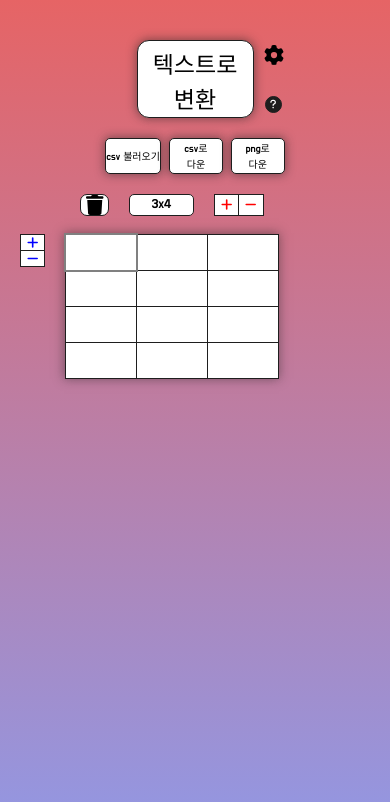
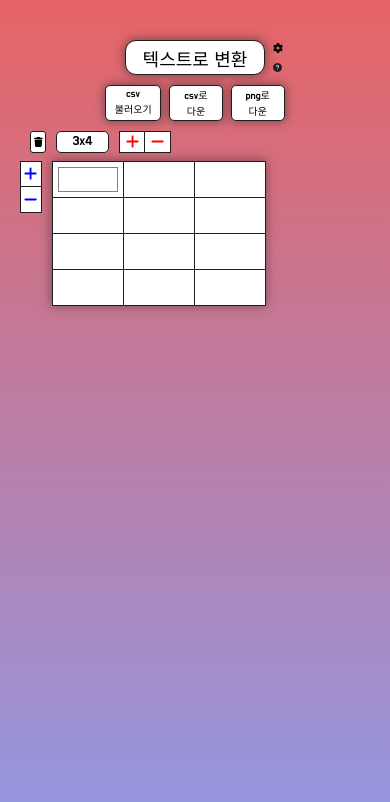
Before and after one commit to Barkshihun/table-to-text, a React (Vite) app: page / in a window 390 px wide. Shown: the top 802 px of the page. Built offline with nearby package versions, Linux system fonts and the light colour scheme.

Commit message:
📱 Res: 첫화면에 대한 반응형 디자인 완료

```diff
--- a/src/App.tsx
+++ b/src/App.tsx
@@ -8,8 +8,12 @@ import { faGear, faQuestion } from "@fortawesome/free-solid-svg-icons";
 import ConfigShortcutModal from "./modals/ConfigShortcutModal";
 import Output from "./pages/Output";
 import Home from "./pages/Home";
+import "./scss/Btn.scss";
 import "./scss/App.scss";
-import "./scss/Btn.scss";
+import "./scss/Modal.scss";
+import "./scss/Home.scss";
+import "./scss/Table.scss";
+import "./scss/Output.scss";
 
 function App() {
   const isHome = useSelector((state: RootState) => state.componentRender.isHome);
--- a/src/components/Table.tsx
+++ b/src/components/Table.tsx
@@ -8,8 +8,6 @@ import { ActionName, ShortcutsObj } from "../types/shortcutTypes";
 import { ITEM_NAME, defaultShortcutsObj } from "../shortcutConsts";
 import { RootState } from "../store/store";
 import TableSizeModal from "../modals/TableSizeModal";
-import "../scss/Modal.scss";
-import "../scss/Table.scss";
 import AddRowOrColModal from "../modals/EditRowOrColModal";
 
 function Table({ tableContainerRef, contentEditablePresRef }: { tableContainerRef: React.RefObject<HTMLDivElement>; contentEditablePresRef: React.MutableRefObject<HTMLPreElement[][]> }) {
@@ -316,7 +314,9 @@ function Table({ tableContainerRef, contentEditablePresRef }: { tableContainerRe
               dispatch(setDisplayTableSizeModal(true));
             }}
           >
-            {cols}x{rows}
+            <span>
+              {cols}x{rows}
+            </span>
           </button>
           <div className={"btn-container--top"}>
             <button className="btn" onClick={() => onPlus("col")}>
--- a/src/modals/DownloadModal.tsx
+++ b/src/modals/DownloadModal.tsx
@@ -1,4 +1,4 @@
-import React, { useRef, useEffect, useState } from "react";
+import { useRef, useEffect } from "react";
 import { useSelector, useDispatch } from "react-redux";
 import { RootState } from "../store/store";
 import { hideDownloadModal, setDownloadModalText } from "../store/componentRenderSlice";
--- a/src/modals/EditRowOrColModal.tsx
+++ b/src/modals/EditRowOrColModal.tsx
@@ -1,4 +1,4 @@
-import React, { useEffect, useRef } from "react";
+import { useEffect, useRef } from "react";
 import { useDispatch, useSelector } from "react-redux";
 import { AddRowOrColCheckBoxObj, RemoveRowOrColCheckBoxObj, NoYesBtns } from "../types/addRowOrColModalTypes";
 import { hideEditRowOrColModal } from "../store/componentRenderSlice";
--- a/src/pages/Home.tsx
+++ b/src/pages/Home.tsx
@@ -9,7 +9,6 @@ import { showDownloadModal, setDownloadModalText } from "../store/componentRende
 import DownloadModal from "../modals/DownloadModal";
 import TransformingModal from "../modals/TransformingModal";
 import Table from "../components/Table";
-import "../scss/Home.scss";
 
 function Home({ contentEditablePresRef }: { contentEditablePresRef: React.MutableRefObject<HTMLPreElement[][]> }) {
   const dispatch = useDispatch();
@@ -174,7 +173,7 @@ function Home({ contentEditablePresRef }: { contentEditablePresRef: React.Mutabl
       {showTransformingModal && <TransformingModal />}
       <div className="sub-btn-container">
         <label className="btn sub-btn-container__btn btn--emphasize" htmlFor="importCsv">
-          csv 불러오기
+          <span className="importCsv__text">csv 불러오기</span>
           <input type={"file"} id="importCsv" className="input--file" accept=".csv" onChange={onImportCsv}></input>
         </label>
         <button
--- a/src/pages/Output.tsx
+++ b/src/pages/Output.tsx
@@ -1,8 +1,7 @@
-import { useState, useEffect, useRef } from "react";
+import { useRef } from "react";
 import { useSelector } from "react-redux";
 import { RootState } from "../store/store";
 import Swal from "sweetalert2";
-import "../scss/Output.scss";
 
 let globalSpace: " " | "\u3000" = " ";
 function Output() {
--- a/src/scss/App.scss
+++ b/src/scss/App.scss
@@ -1,14 +1,6 @@
 @import "./reset";
 @import "./utils";
 
-* {
-  @include mobile {
-    font-size: $mobile-font-size;
-  }
-  @include desktop {
-    font-size: $desktop-font-size;
-  }
-}
 #root {
   width: 100%;
   display: flex;
@@ -24,7 +16,6 @@ body {
   background-attachment: fixed;
 }
 header {
-  width: 100%;
   margin-top: 40px;
   display: flex;
   flex-direction: column;
@@ -40,6 +31,7 @@ header {
 .relative-header {
   position: relative;
   width: 30%;
+  min-width: 140px;
 }
 .swal-min-width {
   min-width: 670px;
@@ -49,27 +41,39 @@ header {
   bottom: 0;
   right: -35px;
   width: 30px;
+  padding: 5px 0;
+  @include mobile {
+    right: -20px;
+    width: 15px;
+    padding: 3px 0;
+  }
   height: 100%;
   display: flex;
   flex-direction: column;
   justify-content: space-between;
   align-items: center;
   box-sizing: border-box;
-  padding: 5px 0;
 }
 .config-icon {
   cursor: pointer;
   transition: transform 0.2s ease-in-out;
+  display: flex;
+  justify-content: center;
+  align-items: center;
   svg {
     font-size: 20px;
+    @include middle {
+      font-size: 15px;
+    }
+    @include mobile {
+      font-size: 10px;
+    }
   }
   &:hover {
     transform: rotate(30deg);
   }
 }
 .toolTip {
-  width: 15px;
-  height: 15px;
   display: flex;
   justify-content: center;
   align-items: center;
@@ -79,8 +83,18 @@ header {
   @extend %border;
   border-radius: 50%;
   position: relative;
-  svg {
-    font-size: 10px;
+  font-size: 10px;
+  width: 15px;
+  height: 15px;
+  @include middle {
+    font-size: 7px;
+    width: 10px;
+    height: 10px;
+  }
+  @include mobile {
+    font-size: 5px;
+    width: 7px;
+    height: 7px;
   }
 }
 .toolTip__text {
@@ -98,6 +112,14 @@ header {
   border-radius: 10px;
   color: white;
   cursor: auto;
+  font-size: 15px;
+  @include mobile {
+    top: 20px;
+    width: 80px;
+    height: 50px;
+    padding: 10px;
+    font-size: 10px;
+  }
   @extend %shadow;
   &::after {
     content: "";
--- a/src/scss/Btn.scss
+++ b/src/scss/Btn.scss
@@ -6,6 +6,10 @@
   display: flex;
   justify-content: center;
   align-items: center;
+  font-size: 25px;
+  @include mobile {
+    font-size: 13px;
+  }
   cursor: pointer;
   &:hover {
     background-color: $hover;
@@ -19,36 +23,47 @@
   @extend %shadow;
 }
 .btn--main-tranform {
+  width: 100%;
+  font-size: 35px;
   border-radius: 20px;
-  width: 100%;
-  @include mobile {
-    font-size: $mobile-font-size + 10px;
-    border-radius: 12px;
+  @include middle {
+    font-size: 25px;
+    border-radius: 15px;
     padding-top: 0.2em;
   }
-  @include desktop {
-    min-width: 340px;
-    font-size: $desktop-font-size + 10px;
+  @include mobile {
+    font-size: 18px;
+    border-radius: 11px;
+    padding-top: 0.2em;
   }
 }
 
 .btn--delete {
   padding: 0 5px;
   border-radius: 7px;
+  @include mobile {
+    border-radius: 3px;
+    padding: 0 3px;
+  }
   @extend %border;
   svg {
     font-size: 20px;
+    @include mobile {
+      font-size: 10px;
+    }
   }
 }
 .btn--size-indicator {
   width: 30%;
-  min-width: 65px;
   background: white;
   display: flex;
   justify-content: center;
   align-items: center;
   margin: 0 20px;
-  padding-top: 0.1em;
+  @include mobile {
+    margin: 0 10px;
+  }
+  padding-top: 0.2em;
   @extend %border;
   @extend %border-radius;
   &:hover {
--- a/src/scss/Home.scss
+++ b/src/scss/Home.scss
@@ -3,17 +3,21 @@
 .sub-btn-container {
   display: flex;
   justify-content: space-between;
-  @include mobile {
-    width: 50%;
-  }
   width: 40%;
   margin: 20px 0px;
   padding: 0px 2%;
   box-sizing: border-box;
+  @include mobile {
+    width: 50%;
+    margin: 10px 0px;
+  }
 }
 .sub-btn-container__btn {
+  border-radius: 10px;
   font-size: 20px;
-  border-radius: 10px;
+  @include middle {
+    font-size: 15px;
+  }
   @include mobile {
     font-size: 10px;
     border-radius: 5px;
@@ -23,3 +27,7 @@
 .input--file {
   display: none;
 }
+.importCsv__text {
+  text-align: center;
+  padding: 0 10px;
+}
--- a/src/scss/Table.scss
+++ b/src/scss/Table.scss
@@ -22,49 +22,55 @@
   position: absolute;
   width: 50%;
   display: flex;
-  @include mobile {
-    left: 60px;
-  }
-  @include desktop {
-    left: 20px;
-  }
+  left: 10px;
 }
 .btn-container--top {
-  display: flex;
-  top: -35px;
+  display: grid;
+  width: 70px;
+  min-height: 20px;
+  grid-template-columns: repeat(2, 1fr);
+  background-color: $black;
+  gap: 2px;
   @extend %border;
+  @include mobile {
+    width: 50px;
+    gap: 1px;
+  }
   button {
     color: red;
-    &:first-child {
-      @include mobile {
-        border-right: 1px solid $black;
-      }
-      @include desktop {
-        border-right: 2px solid $black;
-      }
+    @include mobile {
+      padding: 0;
+      font-size: 15px;
     }
   }
 }
 .bottom-container {
+  margin-top: 60px;
   @include mobile {
-    margin-top: 40px;
-  }
-  @include desktop {
-    margin-top: 60px;
+    margin-top: 30px;
   }
   display: flex;
   width: 100%;
 }
 .btn-container--table-left {
-  display: flex;
-  flex-direction: column;
-  align-items: center;
+  height: 70px;
+  display: grid;
+  grid-template-rows: repeat(2, 1fr);
+  background-color: $black;
+  gap: 2px;
   margin-right: 20px;
+  @extend %border;
+  @include mobile {
+    height: 50px;
+    gap: 1px;
+    margin-right: 10px;
+    min-width: 20px;
+  }
   button {
     color: blue;
-    @extend %border;
-    &:first-child {
-      border-bottom: unset;
+    @include mobile {
+      padding: 0;
+      font-size: 15px;
     }
   }
 }
@@ -101,14 +107,16 @@
 .contentEditable-div-container__div {
   width: max-content;
   height: max-content;
+  min-width: 90px;
+  @include mobile {
+    min-width: 50px;
+  }
   &:focus {
     outline: 2px solid gray;
     outline-offset: 10px;
-  }
-  @include mobile {
-    min-width: 50px;
-  }
-  @include desktop {
-    min-width: 90px;
+    @include mobile {
+      outline: 1px solid gray;
+      outline-offset: 4px;
+    }
   }
 }
--- a/src/scss/_utils.scss
+++ b/src/scss/_utils.scss
@@ -5,8 +5,8 @@ $desktop: $mobile + 1px;
 $desktop-font-size: 25px;
 $mobile-font-size: 13px;
 
-@mixin mobile {
-  @media (max-width: $mobile) {
+@mixin desktop {
+  @media (min-width: ($desktop)) {
     @content;
   }
 }
@@ -15,17 +15,15 @@ $mobile-font-size: 13px;
     @content;
   }
 }
-@mixin desktop {
-  @media (min-width: ($desktop)) {
+@mixin mobile {
+  @media (max-width: $mobile) {
     @content;
   }
 }
 %border {
+  border: 2px solid $black;
   @include mobile {
     border: 1px solid $black;
-  }
-  @include desktop {
-    border: 2px solid $black;
   }
 }
 %border-radius {
```
